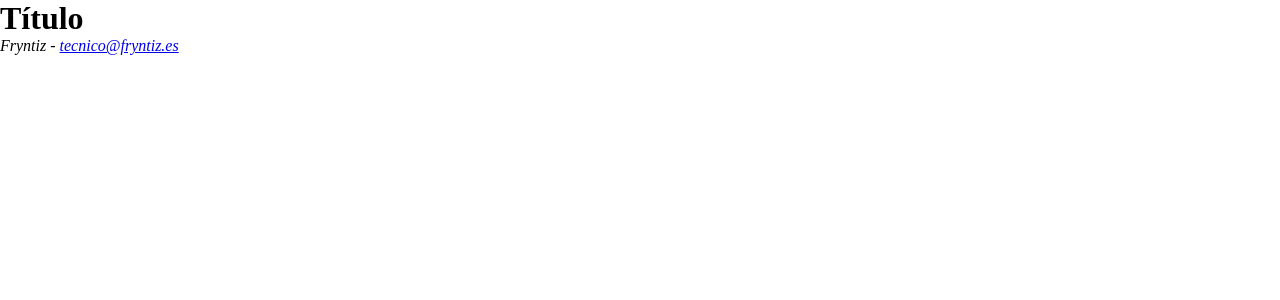
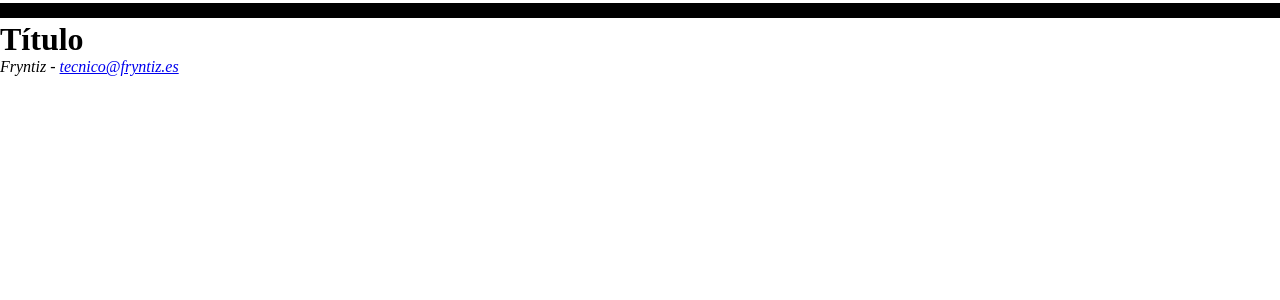
Before and after one commit to raupulus/www.fryntiz.es, a PHP site: page / in a window 1280 px wide. Shown: the top 300 px of the page. Run offline with PHP 8.4, Linux system fonts and the light colour scheme.

Commit message:
estilos basicos para binario superior y titulo

```diff
--- a/CSS/titulo.css
+++ b/CSS/titulo.css
@@ -1,3 +1,14 @@
 #binario {
+	margin-top: 3px;
+	margin-bottom: 3px;
+	width: 100%;
+	height: 15px;
+	text-align: center;
 	background-color: black;
 }
+
+#titulo {
+	height: 60px;
+	background: #2c1b3f;
+	text-align: center;
+}
```
